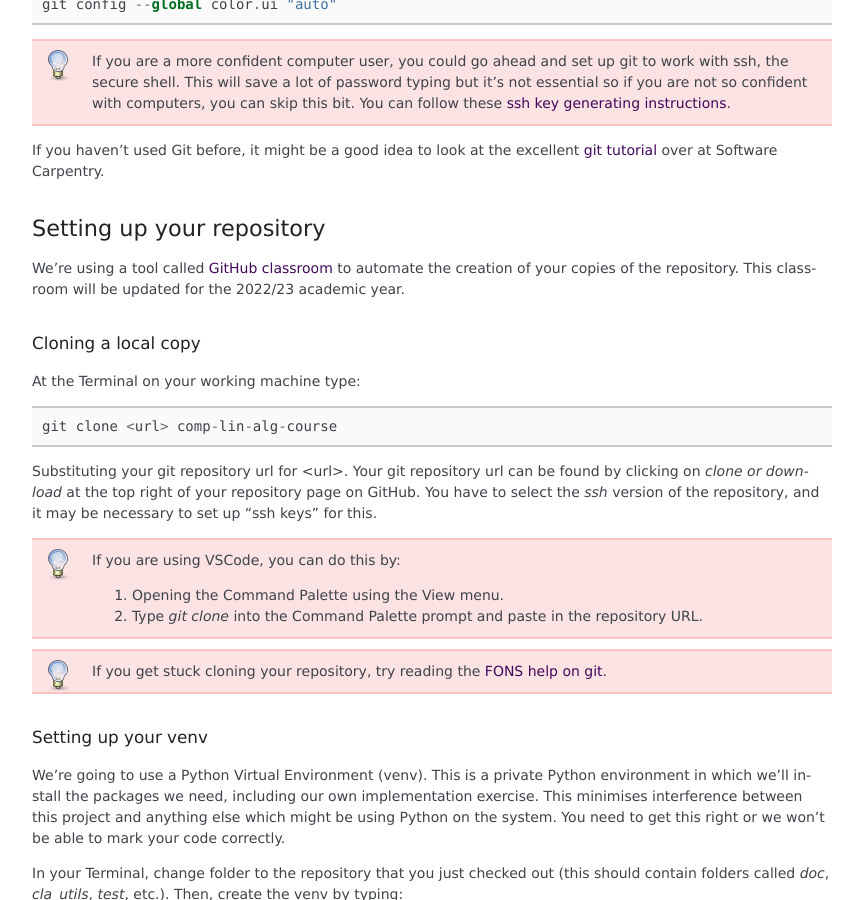
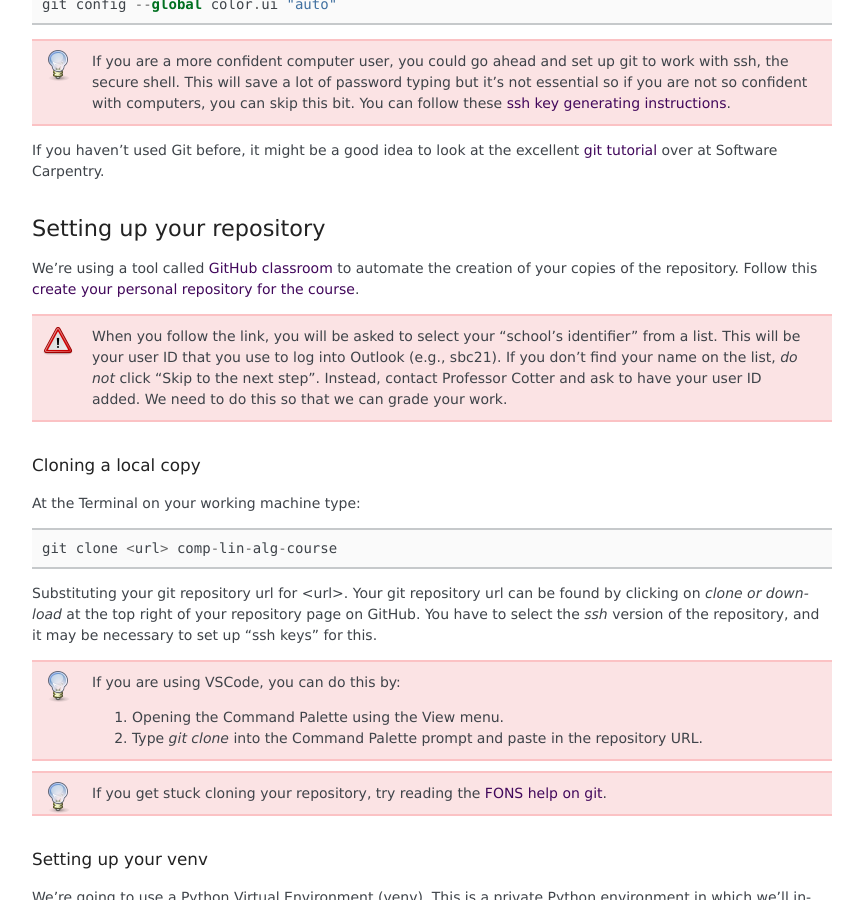
Before and after one commit to comp-lin-alg/comp-lin-alg-course, a Sphinx documentation site: the page built from doc/source/exercises.rst, in a window 1280 px wide and 900 px high, scrolled down 2804 px. Shown: the whole window, without its empty margins (163-1026 px from the left). Built offline with Sphinx 7.4.7, drawn with Linux system fonts in a browser that asks for light colours; pages that are not in the unit, such as notebooks, are missing from menus.

```diff
--- a/doc/source/exercises.rst
+++ b/doc/source/exercises.rst
@@ -30,6 +30,7 @@ check that you have everything ready to do your work.
    7. Remember to activate the venv every time you work on the course module.
 
 To follow these steps read the information below.
+
 
 Editing code
 ============
@@ -192,8 +193,17 @@ Setting up your repository
 
 We're using a tool called `GitHub classroom
 <https://classroom.github.com>`_ to automate the creation of your
-copies of the repository. This classroom will be updated for the
-2022/23 academic year.
+copies of the repository. Follow this `create your personal repository
+for the course <https://classroom.github.com/a/_2R-riXF>`_.
+
+.. warning::
+
+   When you follow the link, you will be asked to select your "school's
+   identifier" from a list. This will be your user ID that you use to log
+   into Outlook (e.g., sbc21). If you don't find your name on the list,
+   *do not* click "Skip to the next step". Instead, contact Professor
+   Cotter and ask to have your user ID added. We need to do this so that
+   we can grade your work.
 
 Cloning a local copy
 --------------------
```
Also changed, not shown: doc/source/index.rst (+0 -7 lines).
